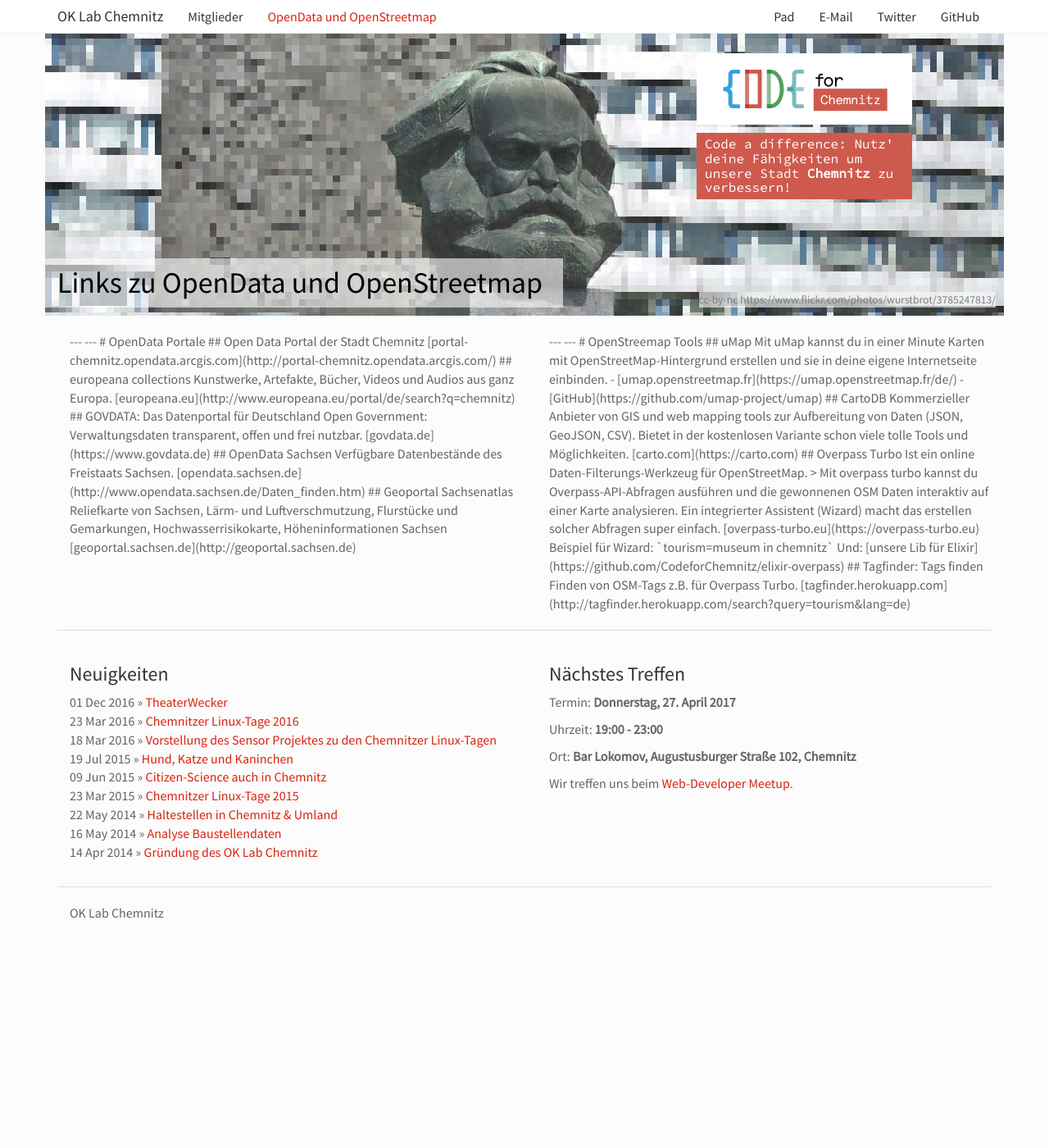
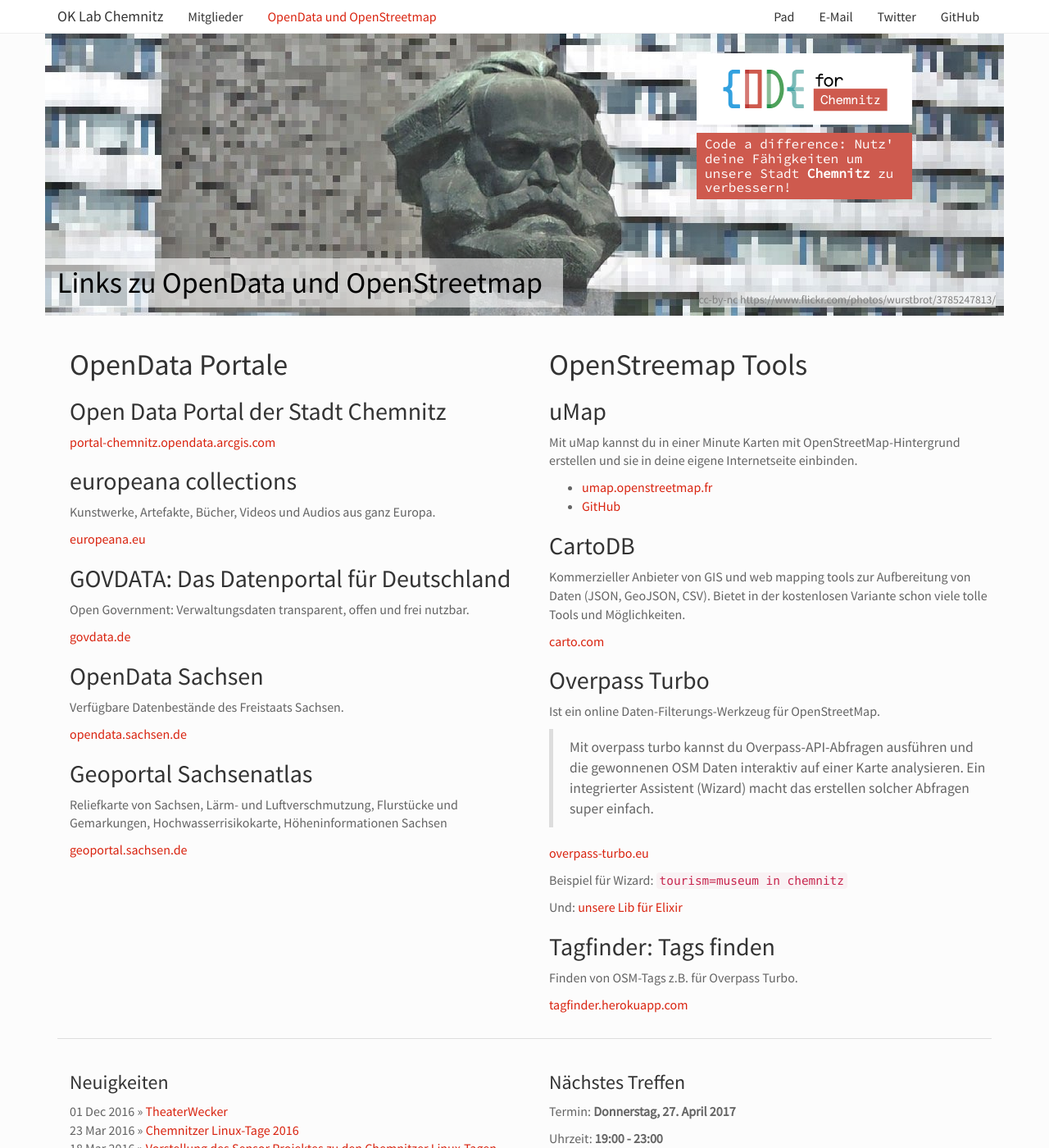
Before and after one commit to CodeforChemnitz/codeforchemnitz.github.io, a Jekyll site: the page built from links/index.md, in a window 1280 px wide and 1400 px high. Shown: the whole window at 82% size. Built offline with Jekyll 4.4.1, drawn with Linux system fonts in a browser that asks for light colours.

Commit message:
Fix Layout

```diff
--- a/links/_opendata.md
+++ b/links/_opendata.md
@@ -1,5 +1,3 @@
----
----
 
 # OpenData Portale
 
--- a/links/_osm_tools.md
+++ b/links/_osm_tools.md
@@ -1,5 +1,3 @@
----
----
 
 # OpenStreemap Tools
 
--- a/links/index.md
+++ b/links/index.md
@@ -7,10 +7,12 @@
 	<div class="row">
 
 		<div class="col-md-6">
-			{% include_relative _opendata.md %}
+			{% capture opendata %}{% include_relative _opendata.md %}{% endcapture %}
+			{{ opendata | markdownify }}
 		</div>
 		<div class="col-md-6">
-			{% include_relative _osm_tools.md %}
+			{% capture osm_tools %}{% include_relative _osm_tools.md %}{% endcapture %}
+			{{ osm_tools | markdownify }}
 		</div>
 
 	</div>
```
